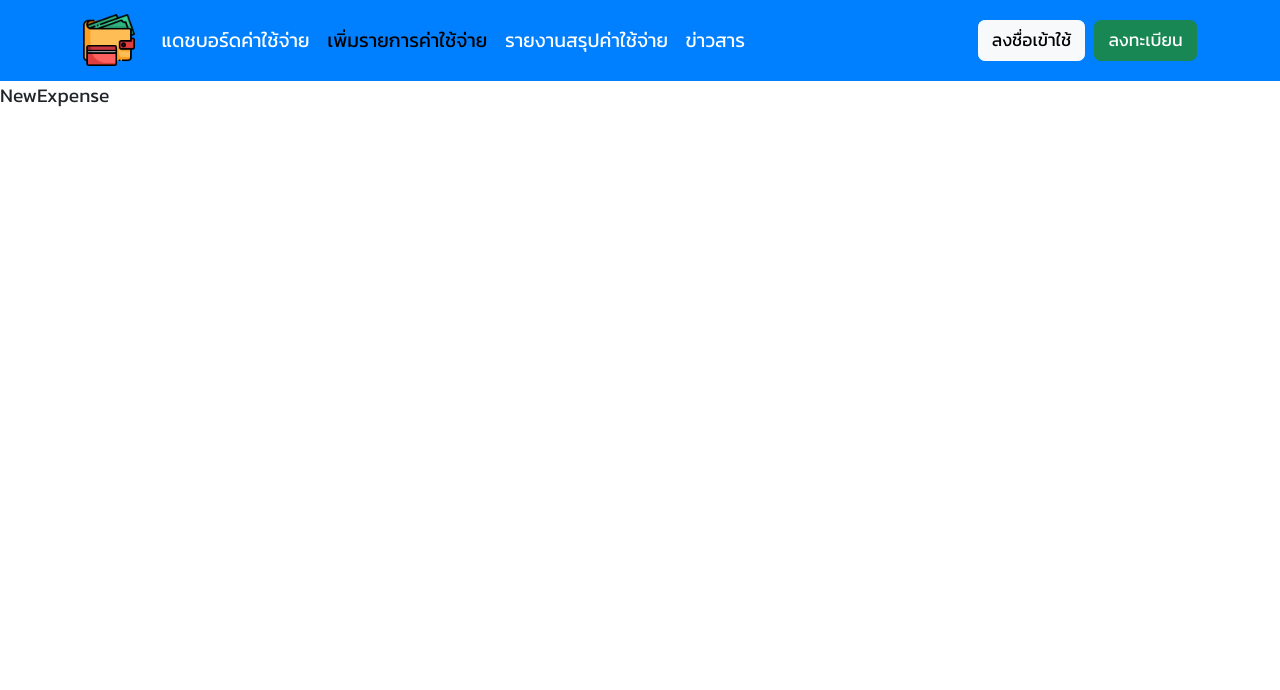
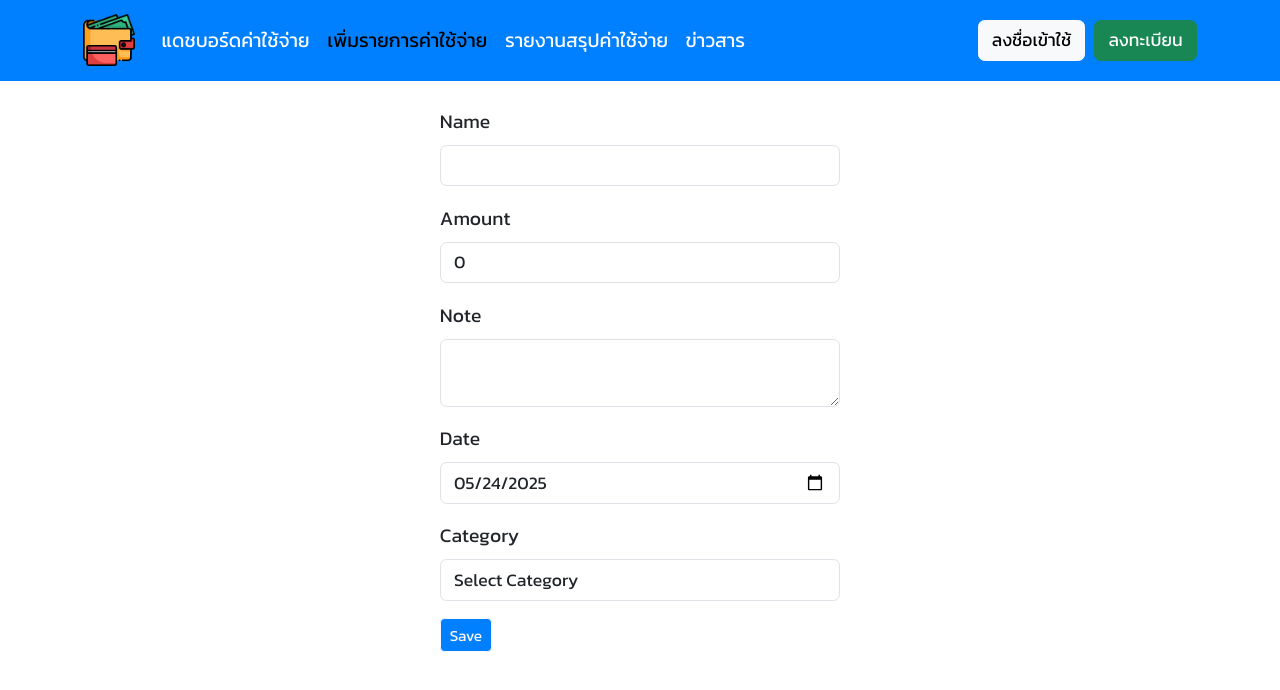
Before and after one commit to Piyapat-Thongrueng/ExpenseManager-Frontend, a React (Vite) app: page /new in a window 1280 px wide. Shown: the top 690 px of the page. Built offline with nearby package versions, Linux system fonts and the light colour scheme.

Commit message:
save expense completed

```diff
--- a/package.json
+++ b/package.json
@@ -12,10 +12,12 @@
   "dependencies": {
     "axios": "^1.9.0",
     "bootstrap": "^5.3.6",
+    "formik": "^2.4.6",
     "react": "^19.1.0",
     "react-dom": "^19.1.0",
     "react-icons": "^5.5.0",
-    "react-router-dom": "^7.6.0"
+    "react-router-dom": "^7.6.0",
+    "yup": "^1.6.1"
   },
   "devDependencies": {
     "@eslint/js": "^9.25.0",
--- /dev/null
+++ b/src/components/Dropdown.tsx
@@ -0,0 +1,48 @@
+interface Props {
+  options: string[];
+  name: string;
+  id: string;
+  value: string;
+  onChange: (e: React.ChangeEvent<HTMLSelectElement>) => void;
+  onBlur: (e: React.ChangeEvent<HTMLSelectElement>) => void;
+  label: string;
+  error?: string;
+  touched?: boolean;
+}
+
+const Dropdown = ({
+  options,
+  id,
+  name,
+  value,
+  onChange,
+  onBlur,
+  label,
+  error,
+  touched,
+}: Props) => {
+  return (
+    <div className="mb-3">
+      <label htmlFor={id} className="form-label">
+        {label}
+      </label>
+      <select
+        name={name}
+        id={id}
+        className="form-control"
+        onChange={onChange}
+        onBlur={onBlur}
+      >
+        <option value={value} label="Select Category" />
+        {options.map((option) => (
+          <option key={option} value={option} label={option} />
+        ))}
+      </select>
+      {touched && error ? (
+        <div className="text-danger fst-italic">{error}</div>
+      ) : null}
+    </div>
+  );
+};
+
+export default Dropdown;
--- a/src/pages/expense/NewExpense.tsx
+++ b/src/pages/expense/NewExpense.tsx
@@ -1,7 +1,132 @@
+import { useFormik } from "formik";
+import type { Expense } from "../../model/Expense";
+import expenseValidationSchema from "../../validation/ExpenseValidationSchema";
+import Dropdown from "../../components/Dropdown";
+import { expenseCategories } from "../../utils/AppConstants";
+import { saveOrUpdateExpense } from "../../services/expenseService";
+import { useState } from "react";
+import { useNavigate } from "react-router-dom";
+
 const NewExpense = () => {
+  const [error, setErrors] = useState<string>("");
+  const navigate = useNavigate();
+  const formik = useFormik({
+    initialValues: {
+      name: "",
+      amount: 0,
+      note: "",
+      category: "",
+      date: new Date().toISOString().split("T")[0],
+    },
+    onSubmit: (values: Expense) => {
+      saveOrUpdateExpense(values)
+        .then((response) => {
+          if (response && response.status === 201) {
+            navigate("/");
+          }
+        })
+        .catch((error) => {
+          console.log(error)
+          setErrors(error.message);
+        });
+    },
+    validationSchema: expenseValidationSchema,
+  });
+
   return (
-    <div>NewExpense</div>
-  )
-}
+    <div className="d-flex justify-content-center align-items-center mt-2">
+      <div className="container col-md-4 col-sm-8 col-xs-12">
+        {error && <p className="text-danger fst-italic">{error}</p>}
+        <form onSubmit={formik.handleSubmit}>
+          <div className="mb-3 mt-3">
+            <label htmlFor="name" className="form-label">
+              Name
+            </label>
+            <input
+              type="text"
+              id="name"
+              name="name"
+              className="form-control"
+              value={formik.values.name}
+              onChange={formik.handleChange}
+              onBlur={formik.handleBlur}
+            />
+            {formik.touched.name && formik.errors.name ? (
+              <div className="text-danger fst-italic">{formik.errors.name}</div>
+            ) : null}
+          </div>
 
-export default NewExpense
+          <div className="mb-3">
+            <label htmlFor="amount" className="form-label">
+              Amount
+            </label>
+            <input
+              type="number"
+              id="amount"
+              name="amount"
+              className="form-control"
+              value={formik.values.amount}
+              onChange={formik.handleChange}
+              onBlur={formik.handleBlur}
+            />
+            {formik.touched.amount && formik.errors.amount ? (
+              <div className="text-danger fst-italic">
+                {formik.errors.amount}
+              </div>
+            ) : null}
+          </div>
+
+          <div className="mb-3">
+            <label htmlFor="note" className="form-label">
+              Note
+            </label>
+            <textarea
+              id="note"
+              name="note"
+              className="form-control"
+              value={formik.values.note}
+              onChange={formik.handleChange}
+            ></textarea>
+          </div>
+
+          <div className="mb-3">
+            <label htmlFor="date" className="form-label">
+              Date
+            </label>
+            <input
+              type="date"
+              id="date"
+              name="date"
+              className="form-control"
+              value={formik.values.date}
+              onChange={formik.handleChange}
+              onBlur={formik.handleBlur}
+            />
+            {formik.touched.date && formik.errors.date ? (
+              <div className="text-danger fst-italic">{formik.errors.date}</div>
+            ) : null}
+          </div>
+          <Dropdown
+            options={expenseCategories}
+            id="category"
+            name="category"
+            label="Category"
+            value={formik.values.category}
+            onChange={formik.handleChange}
+            onBlur={formik.handleBlur}
+            error={formik.errors.category}
+            touched={formik.touched.category}
+          />
+          <button
+            className="btn btn-sm app-primary-bg-color btn-outline-light"
+            type="submit"
+          >
+            Save
+          </button>
+        </form>
+      </div>
+    </div>
+  );
+};
+
+export default NewExpense;
--- a/src/services/expenseService.ts
+++ b/src/services/expenseService.ts
@@ -12,3 +12,7 @@
 export const deleteExpenseByExpenseId = (expenseId: string) => {
   return apiClient.delete<void>(`/expenses/${expenseId}`);
 };
+
+export const saveOrUpdateExpense = (expense: Expense) => {
+  return apiClient.post<Expense>(`/expenses`, expense);
+};
--- /dev/null
+++ b/src/utils/AppConstants.ts
@@ -0,0 +1,7 @@
+export const expenseCategories = [
+  "Shopping",
+  "Food",
+  "Transport",
+  "Utilities",
+  "Others",
+];
--- /dev/null
+++ b/src/validation/ExpenseValidationSchema.ts
@@ -0,0 +1,14 @@
+import * as Yup from "yup";
+
+const expenseValidationSchema = Yup.object({
+  name: Yup.string()
+    .required("Expense name is required")
+    .min(3, "Expense name must be at least 3 characters long"),
+  amount: Yup.number()
+    .required("Expense amount is required")
+    .positive("Expense amount must be greater than 0"),
+  date: Yup.date().required("Expense date is required"),
+  category: Yup.string().required("Expense category is required"),
+});
+
+export default expenseValidationSchema;
```
Also changed, not shown: 1 other file (tests, documents, lock files or other folders).
